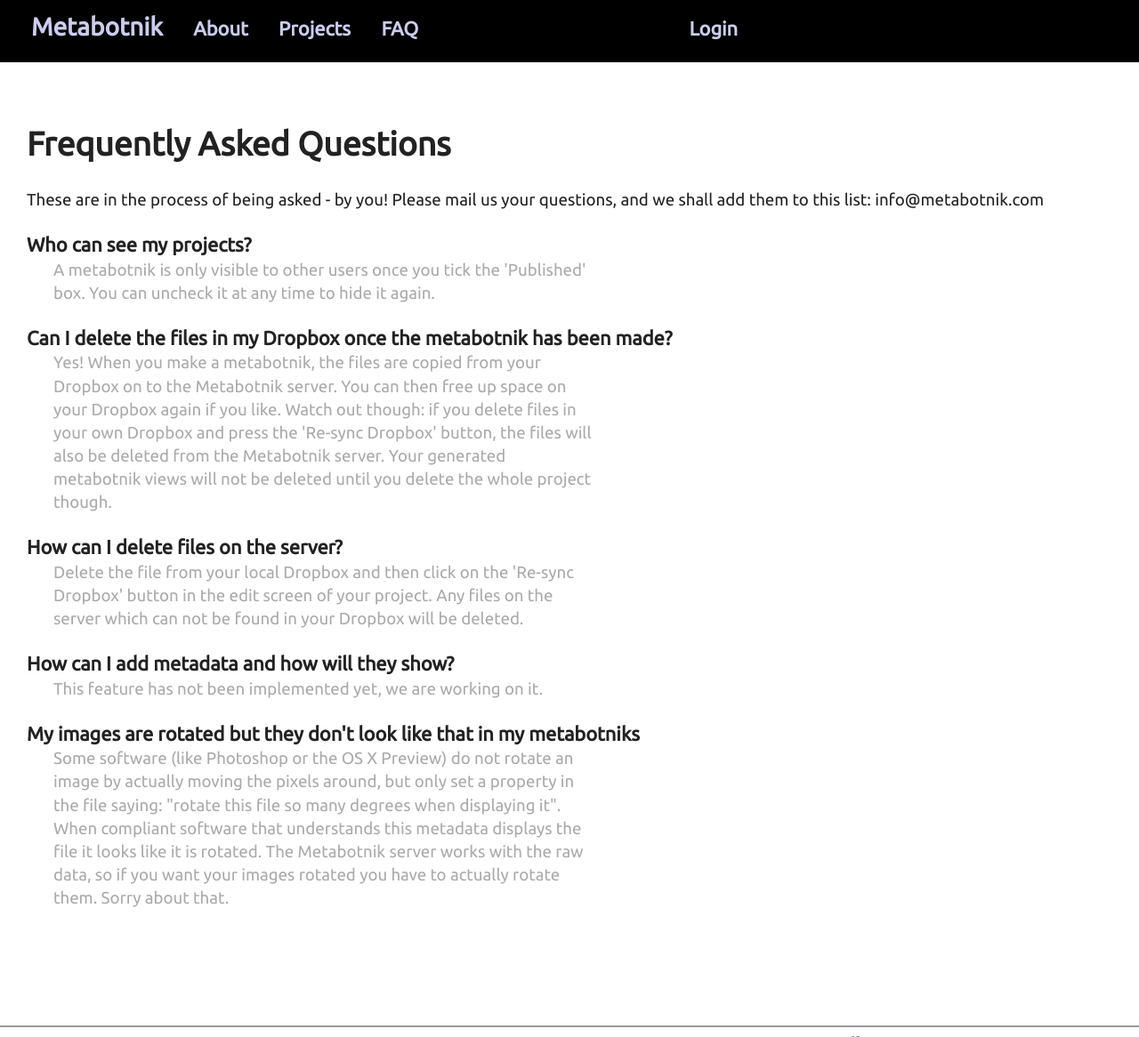
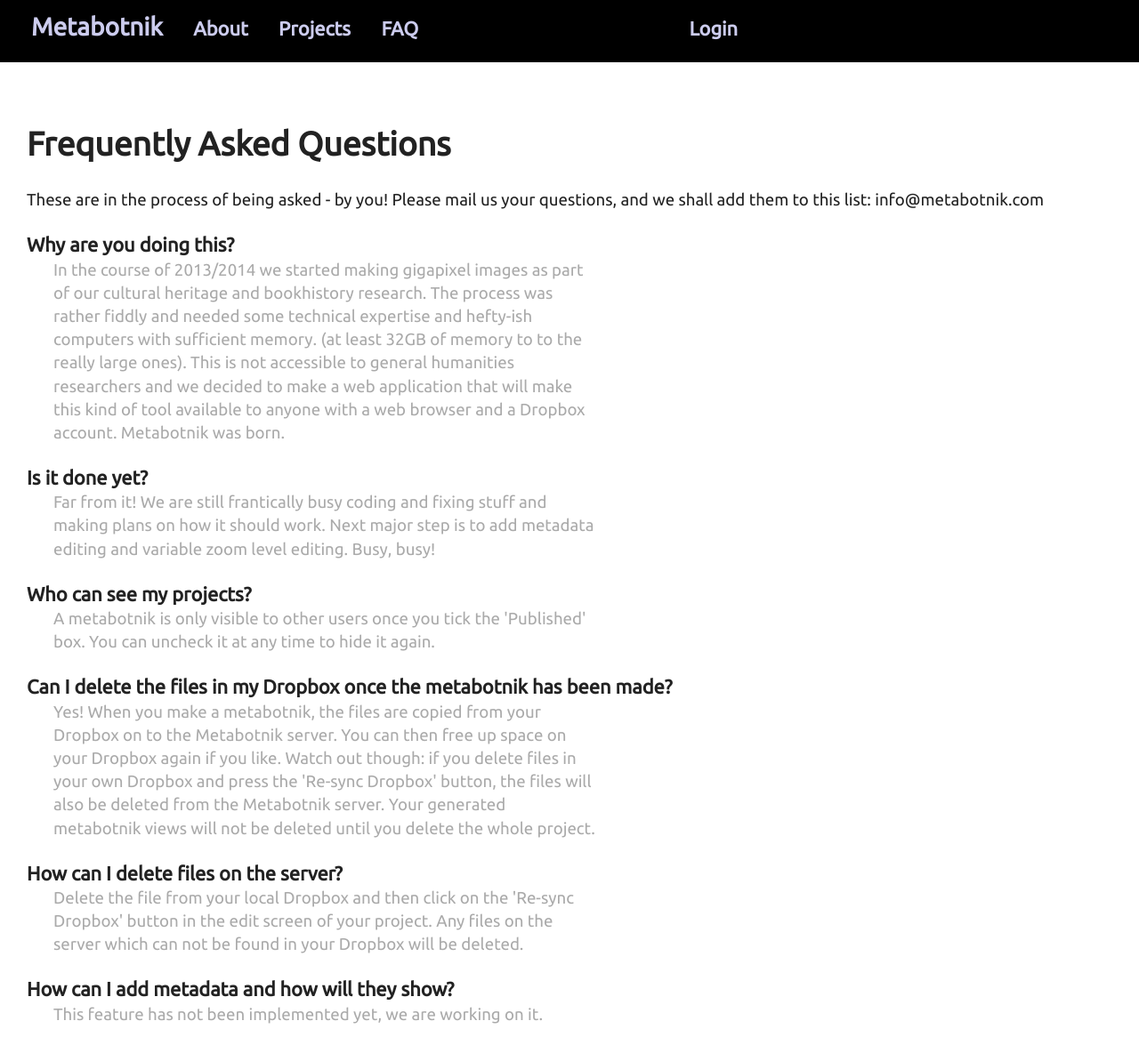
Before and after one commit to epoz/metabotnik, a Django app: page /help/faq in a window 1280 px wide. Shown: the top 1166 px of the page at 89% size. Run offline with Django 3.2, Linux system fonts and the light colour scheme; some libraries are stand-ins or nearby versions.

Commit message:
More questions

```diff
--- a/src/metabotnik/templates/help/faq.html
+++ b/src/metabotnik/templates/help/faq.html
@@ -7,11 +7,18 @@
     <p>These are in the process of being asked - by you! Please mail us your questions, and we shall add them to this list: info@metabotnik.com</p>
 
     <div class="faqs">
+
+        <h3>Why are you doing this?</h3>
+        <p>In the course of 2013/2014 we started making gigapixel images as part of our cultural heritage and bookhistory research. The process was rather fiddly and needed some technical expertise and hefty-ish computers with sufficient memory. (at least 32GB of memory to to the really large ones). This is not accessible to general humanities researchers and we decided to make a web application that will make this kind of tool available to anyone with a web browser and a Dropbox account. Metabotnik was born.</p>
+
+        <h3>Is it done yet?</h3>
+        <p>Far from it! We are still frantically busy coding and fixing stuff and making plans on how it should work. Next major step is to add metadata editing and variable zoom level editing. Busy, busy!</p>
+
         <h3>Who can see my projects?</h3>
         <p>A metabotnik is only visible to other users once you tick the 'Published' box. You can uncheck it at any time to hide it again.</p>
 
         <h3>Can I delete the files in my Dropbox once the metabotnik has been made?</h3>
-        <p>Yes! When you make a metabotnik, the files are copied from your Dropbox on to the Metabotnik server. You can then free up space on your Dropbox again if you like. Watch out though: if you delete files in your own Dropbox and press the 'Re-sync Dropbox' button, the files will also be deleted from the Metabotnik server. Your generated metabotnik views will not be deleted until you delete the whole project though.</p>
+        <p>Yes! When you make a metabotnik, the files are copied from your Dropbox on to the Metabotnik server. You can then free up space on your Dropbox again if you like. Watch out though: if you delete files in your own Dropbox and press the 'Re-sync Dropbox' button, the files will also be deleted from the Metabotnik server. Your generated metabotnik views will not be deleted until you delete the whole project.</p>
 
         <h3>How can I delete files on the server?</h3>
         <p>Delete the file from your local Dropbox and then click on the 'Re-sync Dropbox' button in the edit screen of your project. Any files on the server which can not be found in your Dropbox will be deleted.</p>
```
